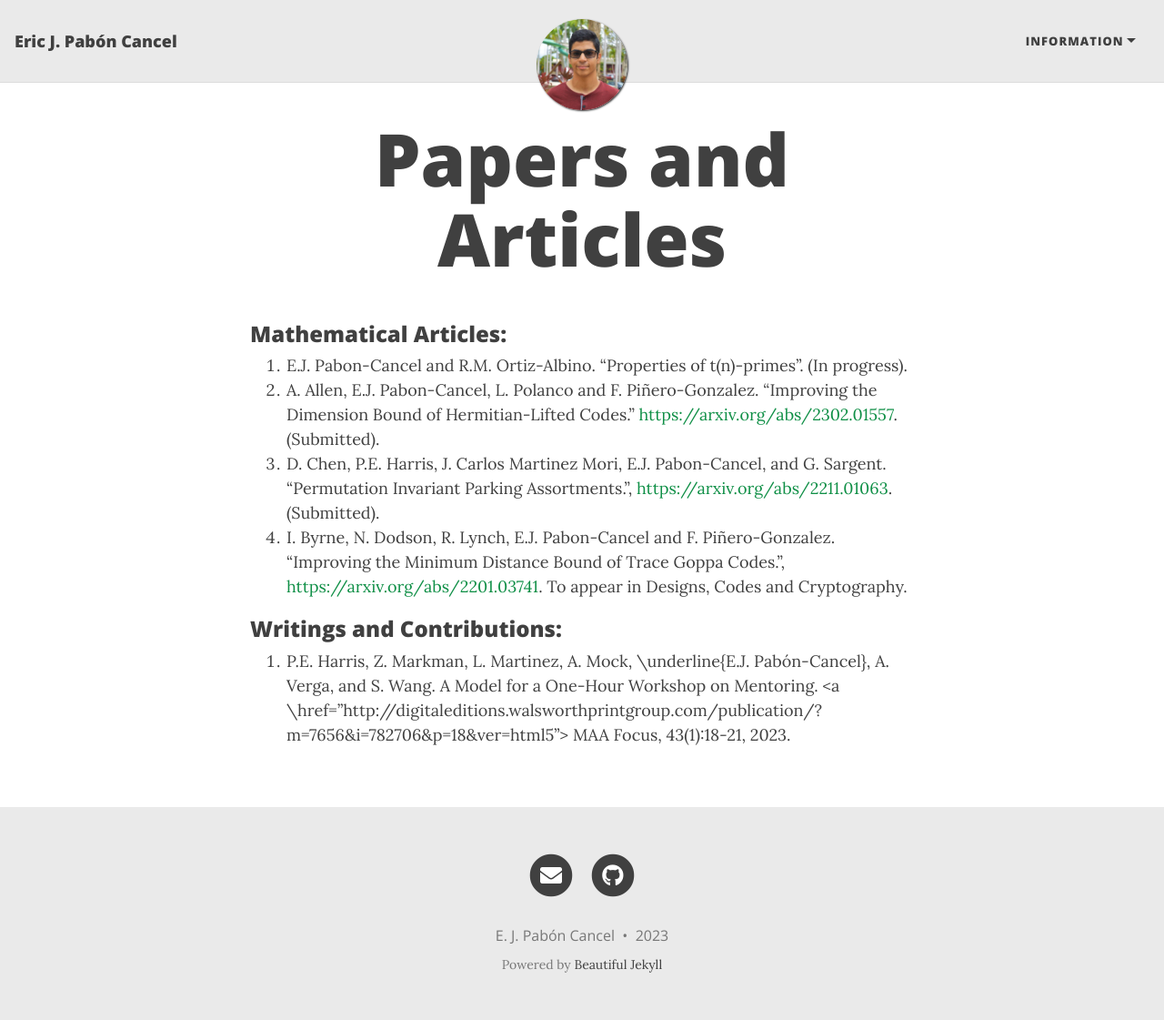
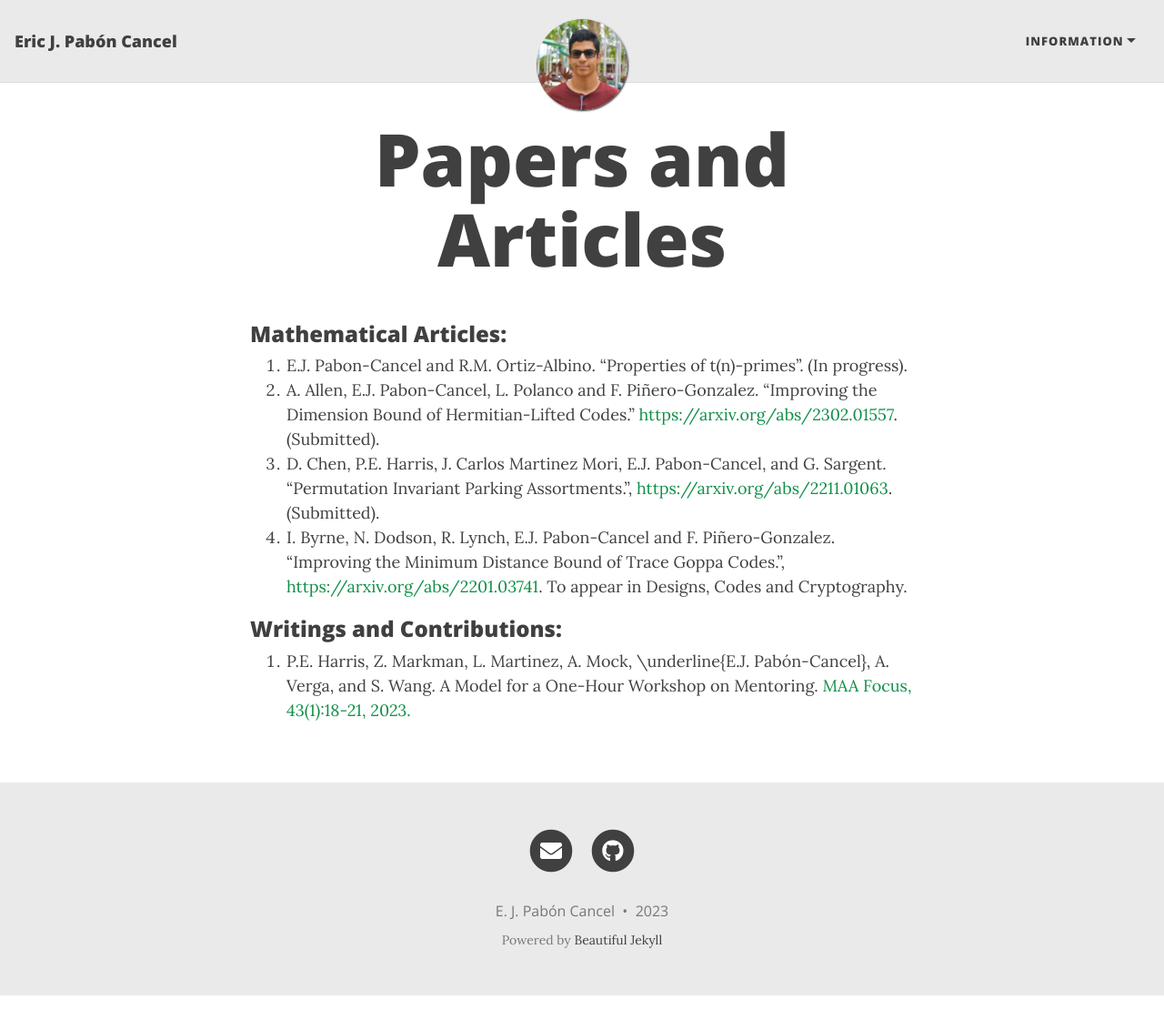
Before and after one commit to ejpaboncancel/ejpaboncancel-old.github.io, a Jekyll site: the page built from papers.md, in a window 1280 px wide and 1121 px high. Shown: the whole window at 91% size. Built offline with Jekyll 4.4.1, drawn with Linux system fonts in a browser that asks for light colours; nearby versions of some CDN libraries.

Commit message:
Update papers.md

```diff
--- a/papers.md
+++ b/papers.md
@@ -12,4 +12,4 @@ title: Papers and Articles
 
 ### Writings and Contributions:
 
-1. P.E. Harris, Z. Markman, L. Martinez, A. Mock, \underline{E.J. Pabón-Cancel}, A. Verga, and S. Wang. A Model for a One-Hour Workshop on Mentoring. <a \href="http://digitaleditions.walsworthprintgroup.com/publication/?m=7656&i=782706&p=18&ver=html5"> MAA Focus, 43(1):18-21, 2023.<a/>
+1. P.E. Harris, Z. Markman, L. Martinez, A. Mock, \underline{E.J. Pabón-Cancel}, A. Verga, and S. Wang. A Model for a One-Hour Workshop on Mentoring. <a href="http://digitaleditions.walsworthprintgroup.com/publication/?m=7656&i=782706&p=18&ver=html5"> MAA Focus, 43(1):18-21, 2023.<a/>
```
